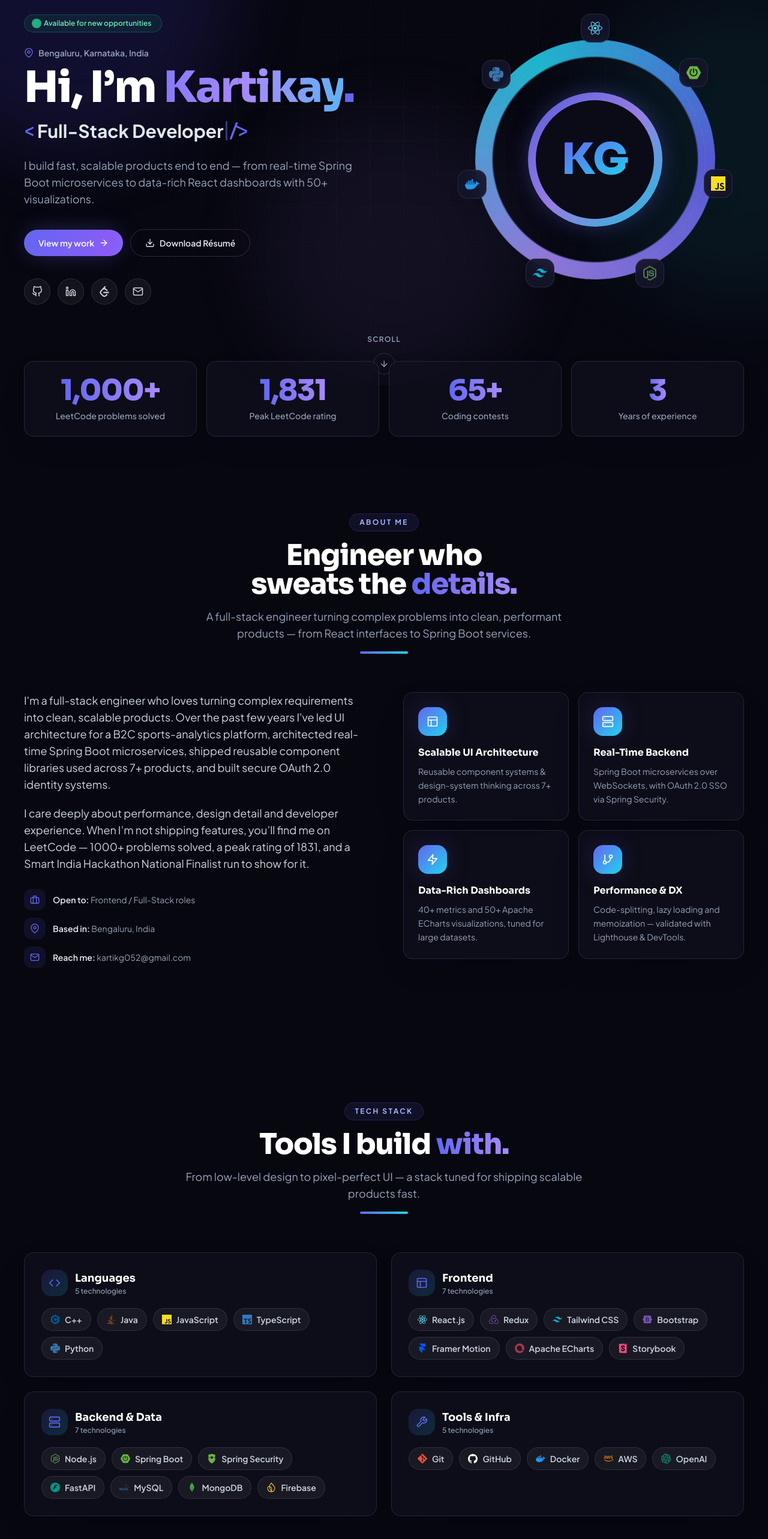
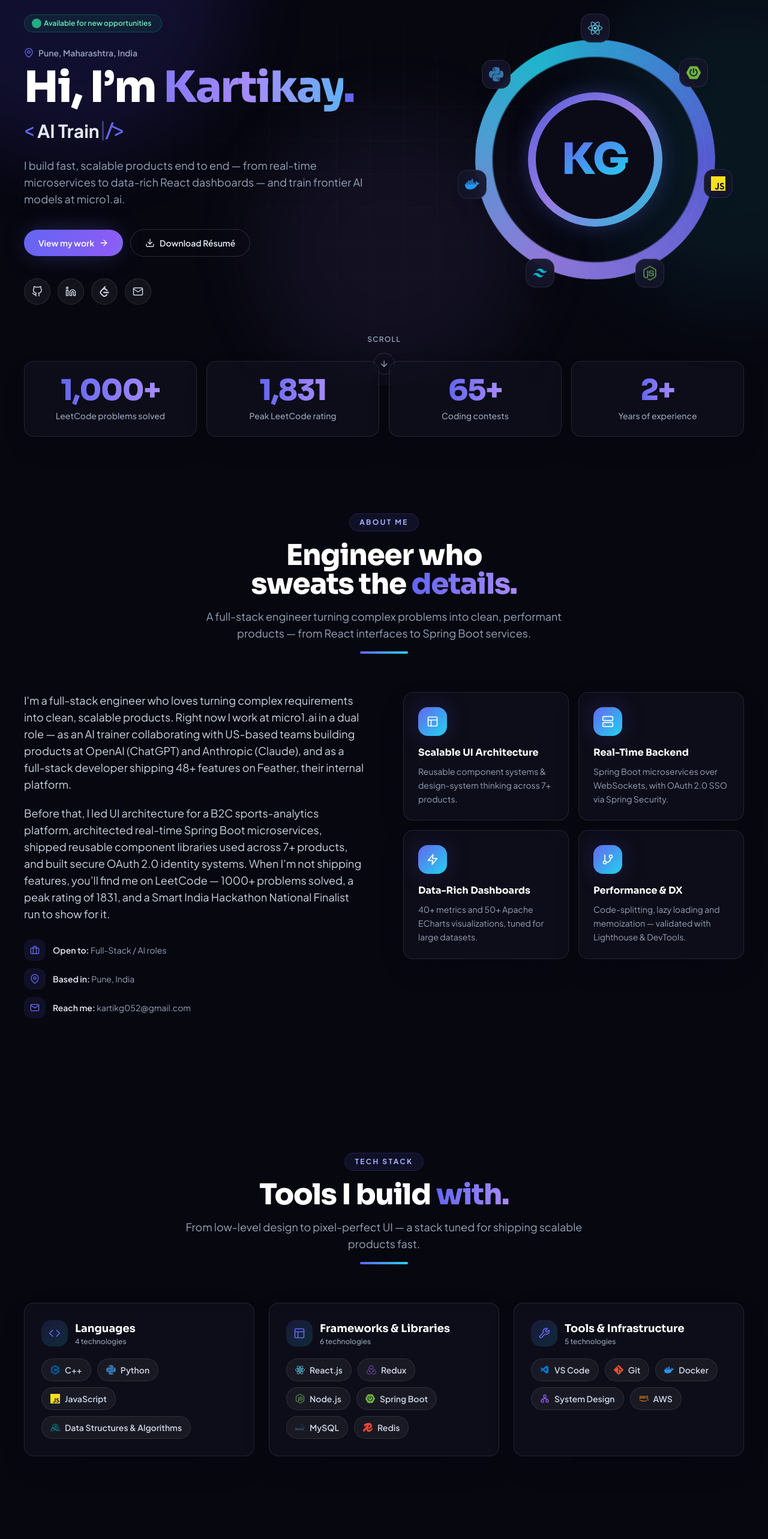
Before and after one commit to Kartikay123/kartikay-portfolio, a React (Vite) app: page / in a window 1280 px wide. Shown: the part 158-2724 px from the top of the page at 60% size. Built offline with nearby package versions, Linux system fonts and the light colour scheme.

Commit message:
# updated the portfolio

```diff
--- a/index.html
+++ b/index.html
@@ -7,12 +7,12 @@
     <meta name="theme-color" content="#070710" />
     <meta
       name="description"
-      content="Kartikay Gupta — Frontend & Full-Stack Engineer specialising in React, scalable UI architecture, and data-rich dashboards. Building fast, beautiful, accessible web experiences."
+      content="Kartikay Gupta — Full-Stack Developer & AI Trainer at micro1.ai, specialising in React, Node.js, Spring Boot and scalable UI architecture. Building fast, beautiful, accessible web experiences."
     />
     <meta name="author" content="Kartikay Gupta" />
 
     <!-- Open Graph -->
-    <meta property="og:title" content="Kartikay Gupta · Frontend / Full-Stack Engineer" />
+    <meta property="og:title" content="Kartikay Gupta · Full-Stack Developer & AI Trainer" />
     <meta
       property="og:description"
       content="React-focused engineer crafting scalable UI architecture, dashboards and delightful product experiences."
@@ -27,7 +27,7 @@
       rel="stylesheet"
     />
 
-    <title>Kartikay Gupta · Frontend / Full-Stack Engineer</title>
+    <title>Kartikay Gupta · Full-Stack Developer & AI Trainer</title>
   </head>
   <body>
     <div id="root"></div>
--- a/src/components/About.jsx
+++ b/src/components/About.jsx
@@ -36,8 +36,8 @@ const highlights = [
 ]
 
 const quickFacts = [
-  { icon: FiBriefcase, label: 'Open to', value: 'Frontend / Full-Stack roles' },
-  { icon: FiMapPin, label: 'Based in', value: 'Bengaluru, India' },
+  { icon: FiBriefcase, label: 'Open to', value: 'Full-Stack / AI roles' },
+  { icon: FiMapPin, label: 'Based in', value: 'Pune, India' },
   { icon: FiMail, label: 'Reach me', value: profile.email },
 ]
 
--- a/src/components/Experience.jsx
+++ b/src/components/Experience.jsx
@@ -79,7 +79,7 @@ export default function Experience() {
           eyebrow="Career"
           title="Where I’ve made an"
           highlight="impact."
-          subtitle="Three years building full-stack products — Spring Boot microservices, scalable UI architecture and data-rich dashboards."
+          subtitle="From Spring Boot microservices and data-rich dashboards to training frontier AI models — building full-stack products since 2024."
         />
 
         <div className="relative mx-auto max-w-3xl">
--- a/src/components/Footer.jsx
+++ b/src/components/Footer.jsx
@@ -38,7 +38,7 @@ export default function Footer() {
               </span>
             </a>
             <p className="mt-4 max-w-sm text-sm leading-relaxed text-slate-500 dark:text-slate-400">
-              {profile.title} based in Bengaluru. Crafting fast, scalable and beautiful web experiences.
+              {profile.title} based in Pune. Crafting fast, scalable and beautiful web experiences.
             </p>
             <div className="mt-5 flex items-center gap-3">
               {socials.map(({ icon: Icon, href, label }) => (
--- a/src/components/Skills.jsx
+++ b/src/components/Skills.jsx
@@ -41,7 +41,7 @@ export default function Skills() {
           {skillGroups.map((group, i) => {
             const GroupIcon = groupIcon[group.icon] ?? FiCode
             return (
-              <Col key={group.title} xs={12} md={6} className="d-flex">
+              <Col key={group.title} xs={12} md={6} lg={4} className="d-flex">
                 <motion.div
                   variants={fadeUp}
                   initial="hidden"
--- a/src/data/portfolio.js
+++ b/src/data/portfolio.js
@@ -7,52 +7,43 @@ import {
   SiReact,
   SiRedux,
   SiNodedotjs,
-  SiExpress,
-  SiFastapi,
   SiJavascript,
-  SiTypescript,
   SiPython,
   SiCplusplus,
-  SiTailwindcss,
-  SiBootstrap,
   SiMysql,
-  SiMongodb,
-  SiFirebase,
+  SiRedis,
   SiDocker,
   SiGit,
-  SiGithub,
   SiSpringboot,
-  SiSpringsecurity,
-  SiStorybook,
-  SiApacheecharts,
-  SiFramer,
-  SiReactquery,
-  SiOpenai,
+  SiThealgorithms,
 } from "react-icons/si";
-import { FaAws, FaJava } from "react-icons/fa6";
+import { FaAws } from "react-icons/fa6";
+import { VscVscode } from "react-icons/vsc";
+import { TbSitemap } from "react-icons/tb";
 
 export const profile = {
   name: "Kartikay Gupta",
   firstName: "Kartikay",
   initials: "KG",
   roles: [
+    "Full-Stack Developer",
+    "AI Trainer",
     "Frontend Engineer",
-    "Full-Stack Developer",
     "React Specialist",
     "Competitive Programmer",
   ],
-  title: "Frontend / Full-Stack Engineer",
-  location: "Bengaluru, Karnataka, India",
+  title: "Full-Stack Developer & AI Trainer",
+  location: "Pune, Maharashtra, India",
   email: "kartikg052@gmail.com",
   phone: "+91 74896 57221",
   phoneRaw: "+917489657221",
   tagline:
-    "I build fast, scalable products end to end — from real-time Spring Boot microservices to data-rich React dashboards with 50+ visualizations.",
+    "I build fast, scalable products end to end — from real-time microservices to data-rich React dashboards — and train frontier AI models at micro1.ai.",
   about: [
-    "I'm a full-stack engineer who loves turning complex requirements into clean, scalable products. Over the past few years I've led UI architecture for a B2C sports-analytics platform, architected real-time Spring Boot microservices, shipped reusable component libraries used across 7+ products, and built secure OAuth 2.0 identity systems.",
-    "I care deeply about performance, design detail and developer experience. When I’m not shipping features, you’ll find me on LeetCode — 1000+ problems solved, a peak rating of 1831, and a Smart India Hackathon National Finalist run to show for it.",
+    "I'm a full-stack engineer who loves turning complex requirements into clean, scalable products. Right now I work at micro1.ai in a dual role — as an AI trainer collaborating with US-based teams building products at OpenAI (ChatGPT) and Anthropic (Claude), and as a full-stack developer shipping 48+ features on Feather, their internal platform.",
+    "Before that, I led UI architecture for a B2C sports-analytics platform, architected real-time Spring Boot microservices, shipped reusable component libraries used across 7+ products, and built secure OAuth 2.0 identity systems. When I’m not shipping features, you’ll find me on LeetCode — 1000+ problems solved, a peak rating of 1831, and a Smart India Hackathon National Finalist run to show for it.",
   ],
-  resumeUrl: "/Kartikay_Gupta_Resume.pdf?v=3",
+  resumeUrl: "/Kartikay_Gupta_Resume.pdf?v=4",
   social: {
     github: "https://github.com/Kartikay123",
     linkedin: "https://www.linkedin.com/in/kartikay-gupta-1498a7200/",
@@ -65,7 +56,7 @@ export const stats = [
   { value: 1000, suffix: "+", label: "LeetCode problems solved" },
   { value: 1831, suffix: "", label: "Peak LeetCode rating" },
   { value: 65, suffix: "+", label: "Coding contests" },
-  { value: 3, suffix: "", label: "Years of experience" },
+  { value: 2, suffix: "+", label: "Years of experience" },
 ];
 
 export const skillGroups = [
@@ -74,70 +65,58 @@ export const skillGroups = [
     icon: "code",
     skills: [
       { name: "C++", icon: SiCplusplus, color: "#00599C" },
-      { name: "Java", icon: FaJava, color: "#E76F00" },
+      { name: "Python", icon: SiPython, color: "#3776AB" },
       { name: "JavaScript", icon: SiJavascript, color: "#F7DF1E" },
-      { name: "TypeScript", icon: SiTypescript, color: "#3178C6" },
-      { name: "Python", icon: SiPython, color: "#3776AB" },
+      {
+        name: "Data Structures & Algorithms",
+        icon: SiThealgorithms,
+        color: "#00BCB4",
+      },
     ],
   },
   {
-    title: "Frontend",
+    title: "Frameworks & Libraries",
     icon: "layout",
     skills: [
       { name: "React.js", icon: SiReact, color: "#61DAFB" },
       { name: "Redux", icon: SiRedux, color: "#764ABC" },
-      { name: "Tailwind CSS", icon: SiTailwindcss, color: "#06B6D4" },
-      { name: "Bootstrap", icon: SiBootstrap, color: "#7952B3" },
-      { name: "Framer Motion", icon: SiFramer, color: "#0055FF" },
-      { name: "Apache ECharts", icon: SiApacheecharts, color: "#AA344D" },
-      { name: "Storybook", icon: SiStorybook, color: "#FF4785" },
+      { name: "Node.js", icon: SiNodedotjs, color: "#5FA04E" },
+      { name: "Spring Boot", icon: SiSpringboot, color: "#6DB33F" },
+      { name: "MySQL", icon: SiMysql, color: "#4479A1" },
+      { name: "Redis", icon: SiRedis, color: "#FF4438" },
     ],
   },
   {
-    title: "Backend & Data",
-    icon: "server",
-    skills: [
-      { name: "Node.js", icon: SiNodedotjs, color: "#5FA04E" },
-      { name: "Spring Boot", icon: SiSpringboot, color: "#6DB33F" },
-      { name: "Spring Security", icon: SiSpringsecurity, color: "#6DB33F" },
-      { name: "FastAPI", icon: SiFastapi, color: "#009688" },
-      { name: "MySQL", icon: SiMysql, color: "#4479A1" },
-
-      { name: "MongoDB", icon: SiMongodb, color: "#47A248" },
-
-      { name: "Firebase", icon: SiFirebase, color: "#FFCA28" },
-    ],
-  },
-  {
-    title: "Tools & Infra",
+    title: "Tools & Infrastructure",
     icon: "tool",
     skills: [
+      { name: "VS Code", icon: VscVscode, color: "#007ACC" },
       { name: "Git", icon: SiGit, color: "#F05032" },
-      { name: "GitHub", icon: SiGithub, color: "#FFFFFF" },
       { name: "Docker", icon: SiDocker, color: "#2496ED" },
+      { name: "System Design", icon: TbSitemap, color: "#8B5CF6" },
       { name: "AWS", icon: FaAws, color: "#FF9900" },
-      { name: "OpenAI", icon: SiOpenai, color: "#10A37F" },
     ],
   },
 ];
 
 export const experiences = [
   {
-    company: "Micro1.AI",
-    role: "Full Stack Developer",
+    company: "micro1.ai",
+    role: "Full Stack Developer + AI Trainer",
     location: "Remote",
-    period: "Mar 2026 — Jun 2026",
+    period: "Mar 2026 — Present",
     current: true,
     summary:
-      "Full-stack developer shipping interactive product features end to end, using AI-assisted workflows to accelerate delivery without trading away quality.",
+      "Dual-role contract engagement with US-based teams — training frontier AI models and shipping full-stack features on Feather, micro1's internal platform.",
     points: [
-      "Delivered 52+ full-stack features built with React, Node.js, Express.js, Framer Motion and Tailwind CSS across interactive applications.",
-      "Applied AI-assisted development workflows (Gemini, ChatGPT, Claude) to speed up delivery while ensuring code quality, performance optimization and responsive UI.",
+      "Working as an AI trainer in a contract-based engagement with US-based teams — collaborating closely with AI engineers, researchers and developers building products at OpenAI (ChatGPT) and Anthropic (Claude) in a globally distributed, high-performance environment.",
+      "Contributing as a Full-Stack Developer on Feather, an internal platform — built 48+ features using React, Node.js, Framer Motion, Tailwind CSS and MySQL.",
+      "Improved web performance and responsiveness, built reusable task templates with validation, implemented rate-limiting middleware and applied database locking for safe concurrent requests.",
     ],
-    tech: ["React", "Node.js", "Express.js", "Framer Motion", "Tailwind CSS"],
+    tech: ["React", "Node.js", "MySQL", "Framer Motion", "Tailwind CSS"],
   },
   {
-    company: "QMC Training Intelligence",
+    company: "ZaarviQ",
     role: "Web Development Engineer II",
     location: "Remote",
     period: "Sep 2025 — Mar 2026",
@@ -254,7 +233,7 @@ export const education = [
     school: "Jabalpur Engineering College",
     degree: "B.Tech · Computer Science and Engineering",
     period: "2020 — 2024",
-    detail: "CGPA 8.24 / 10",
+    detail: "CGPA 8.25 / 10",
   },
 ];
 
```
Also changed, not shown: 2 other files (tests, documents, lock files or other folders).
